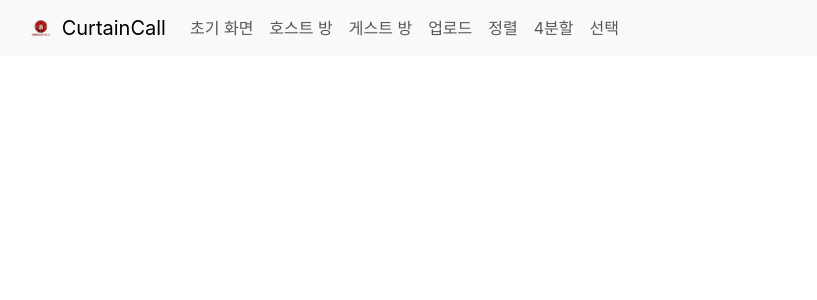
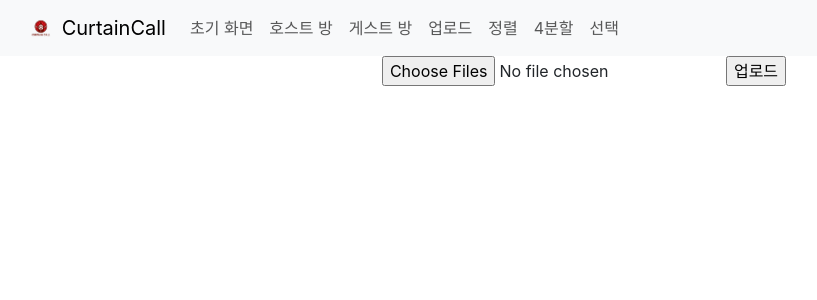
Before and after one commit to CSID-DGU/2024-1-OSS-team-1-curtaincall, a React (Create React App) app in the folder front/: page /upload in a window 1280 px wide. Shown: the top 300 px of the page, without its empty margins (56-873 px from the left). Built offline with nearby package versions, Linux system fonts and the light colour scheme.

Commit message:
feat: added front /Sort /Upload

```diff
--- a/front/src/pages/Sort.js
+++ b/front/src/pages/Sort.js
@@ -1,11 +1,31 @@
+import React, { useState } from 'react';
+import { Button } from 'react-bootstrap';
+import { useNavigate } from 'react-router-dom';
+import localuri from './localuri.js';
 function Sort(){
     // 원래는 막이 닫히는 애니메이션 같은 거 여기다 넣고 싶었는데...
     // 애니메이션 효과가 중요한 게 아니니까...
-    return(
+    const navigate = useNavigate();
+
+    const startSort = () => {
+        fetch('http://' + localuri + ':8000/Algorithm_cv2/test/', {
+        method: 'GET',
+      })
+      .then(response => {
+        if (response.ok) {
+          navigate('/quater');
+        } else {
+          throw new Error('Something went wrong during the upload.');
+        }
+      })
+      .catch(error => {
+        console.error('An error occurred:', error);
+      });
+    }
+
+    return (
         <>
-            <div className="sort-bg"></div>
-            <br></br>
-            <div>정렬중</div>
+            <Button variant="danger" onClick={startSort}>정렬 시작</Button>
         </>
     );
 }
--- a/front/src/pages/Upload.js
+++ b/front/src/pages/Upload.js
@@ -1,5 +1,74 @@
+import React, { useState } from 'react';
+import { Button } from 'react-bootstrap';
+import { useNavigate } from 'react-router-dom';
+import localuri from './localuri.js';
+
 function Upload(){
+    const [files, setFiles] = useState([]);
+    const navigate = useNavigate();
 
+
+    const handleFileChange = (event) => {
+      // 선택된 모든 파일을 상태에 저장합니다.
+      setFiles(event.target.files);
+    };
+
+    const handleSubmit = (event) => {
+      event.preventDefault();
+
+
+      const formData = new FormData();
+      for (let i = 0; i < files.length; i++) {
+        formData.append(`photo`, files[i]);
+      }
+      formData.append('host', 'reacthost');
+
+      const xhr = new XMLHttpRequest();
+
+      xhr.open('POST', 'http://' + localuri + ':8000/CurtainCallApp/image/');
+      xhr.onload = () => {
+        if (xhr.status >= 200 && xhr.status < 300) {
+          navigate('/Sort');
+        } else {
+          throw new Error('Something went wrong during the upload.');
+        }
+      };
+      xhr.onerror = () => console.error('An error occurred:', xhr.statusText);
+      xhr.send(formData);
+      /*
+
+      const formData = new FormData();
+
+      // 선택된 각 파일을 formData에 추가합니다.
+      for (let i = 0; i < files.length; i++) {
+        formData.append(`photo`, files[i]);
+      }
+      formData.append('host', 'reacthost');
+
+      fetch('http://127.0.0.1:8000/CurtainCallApp/image/', {
+        method: 'POST',
+        body: formData,
+      })
+      .then(response => {
+        if (response.ok) {
+          navigate('/Sort');
+        } else {
+          throw new Error('Something went wrong during the upload.');
+        }
+      })
+      .catch(error => {
+        console.error('An error occurred:', error);
+      });
+      */
+    };
+
+    return (
+      <form onSubmit={handleSubmit}>
+        {/* multiple 속성을 추가하여 여러 파일을 선택할 수 있도록 합니다. */}
+        <input type="file" onChange={handleFileChange} multiple />
+        <input type="submit" value="업로드"/>
+      </form>
+    );
 }
 
 export default Upload;
```
